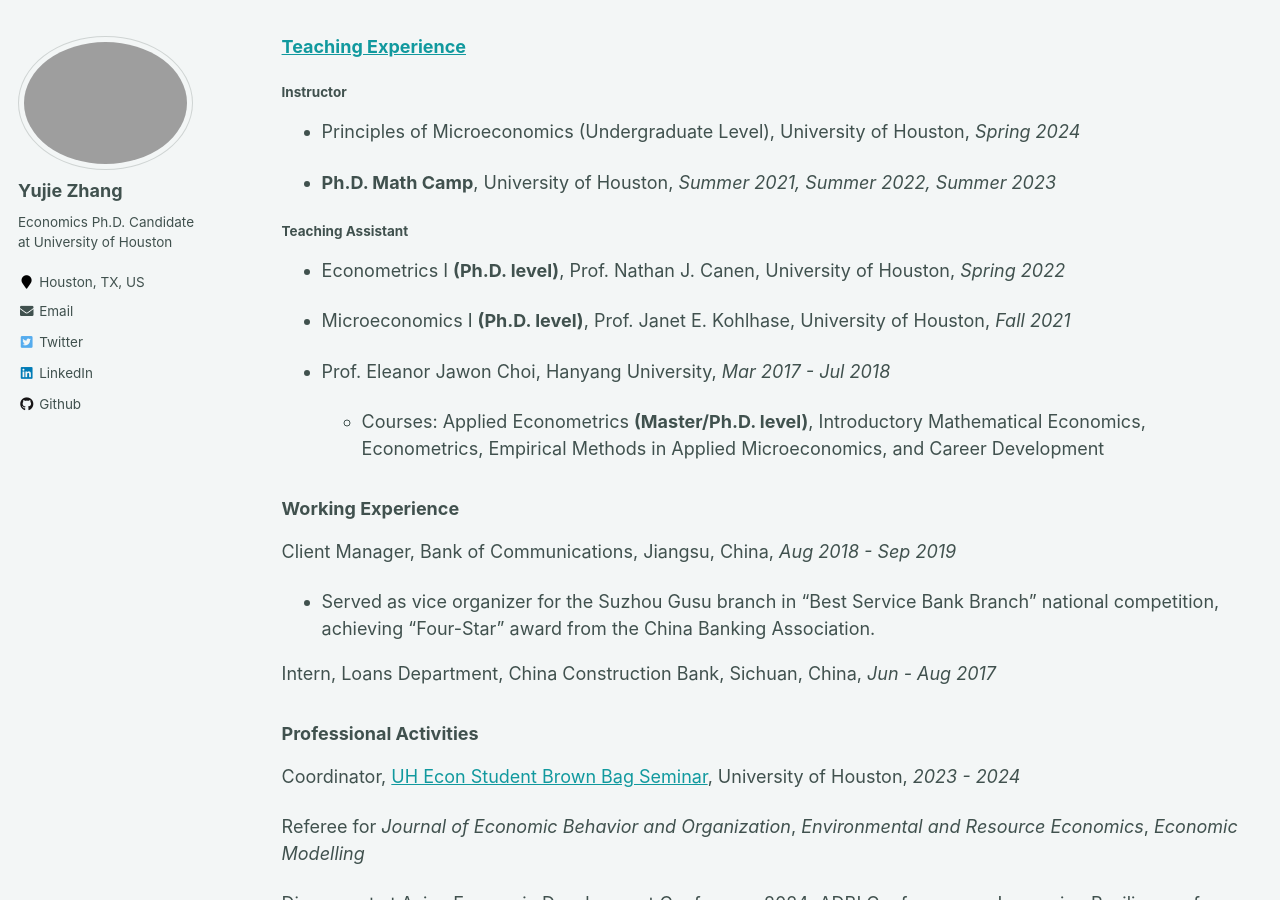
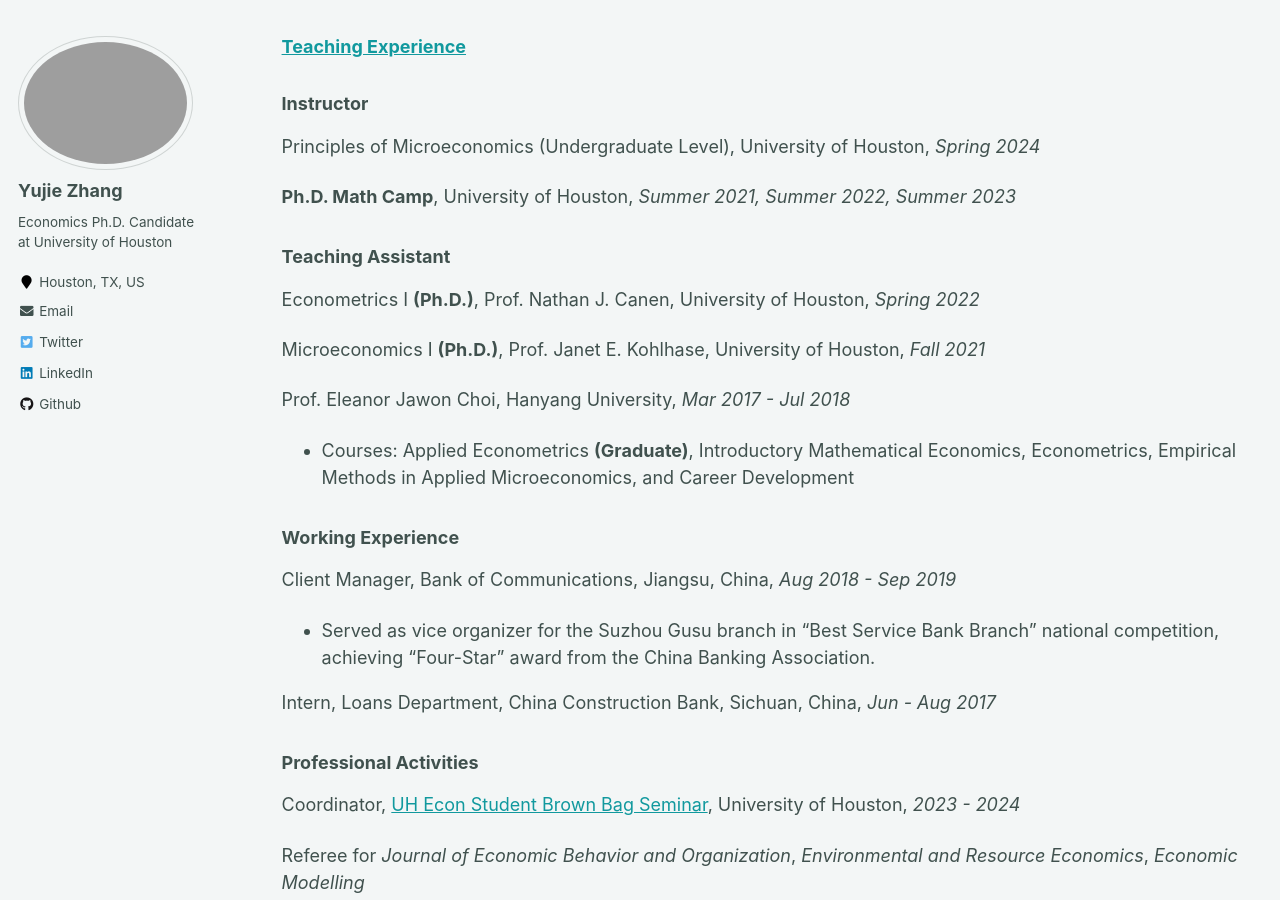
Before and after one commit to yujiezhangecon/yujiezhangecon.github.io, a Jekyll site: the page built from _pages/cv.md, in a window 1280 px wide and 900 px high, scrolled down 1247 px. Built offline with Jekyll 4.4.1, drawn with Linux system fonts in a browser that asks for light colours.

Commit message:
Update cv.md

```diff
--- a/_pages/cv.md
+++ b/_pages/cv.md
@@ -67,20 +67,20 @@ Research Assistant, Prof. Yuyu Chen, Peking University, *Nov - Dec 2020*
 
 ### [Teaching Experience](https://yujiezhangecon.github.io/teaching/)
 
-#### Instructor
+### Instructor
 
-- Principles of Microeconomics (Undergraduate Level), University of Houston, *Spring 2024*
+Principles of Microeconomics (Undergraduate Level), University of Houston, *Spring 2024*
 
-- **Ph.D. Math Camp**, University of Houston, *Summer 2021, Summer 2022, Summer 2023*
+**Ph.D. Math Camp**, University of Houston, *Summer 2021, Summer 2022, Summer 2023*
 
-#### Teaching Assistant
+### Teaching Assistant
 
-- Econometrics I **(Ph.D. level)**, Prof. Nathan J. Canen, University of Houston, *Spring 2022*
+Econometrics I **(Ph.D.)**, Prof. Nathan J. Canen, University of Houston, *Spring 2022*
 
-- Microeconomics I **(Ph.D. level)**, Prof. Janet E. Kohlhase, University of Houston, *Fall 2021*
+Microeconomics I **(Ph.D.)**, Prof. Janet E. Kohlhase, University of Houston, *Fall 2021*
 
-- Prof. Eleanor Jawon Choi, Hanyang University, *Mar 2017 - Jul 2018*
-  - Courses: Applied Econometrics **(Master/Ph.D. level)**, Introductory Mathematical Economics, Econometrics, Empirical Methods in Applied Microeconomics, and Career Development
+Prof. Eleanor Jawon Choi, Hanyang University, *Mar 2017 - Jul 2018*
+- Courses: Applied Econometrics **(Graduate)**, Introductory Mathematical Economics, Econometrics, Empirical Methods in Applied Microeconomics, and Career Development
 
 ### Working Experience
 
```
